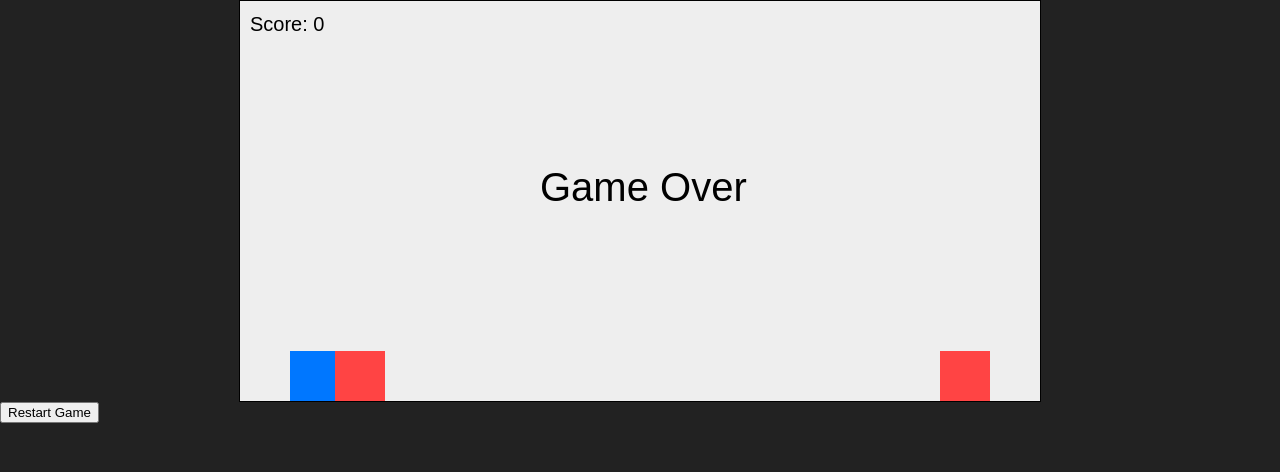
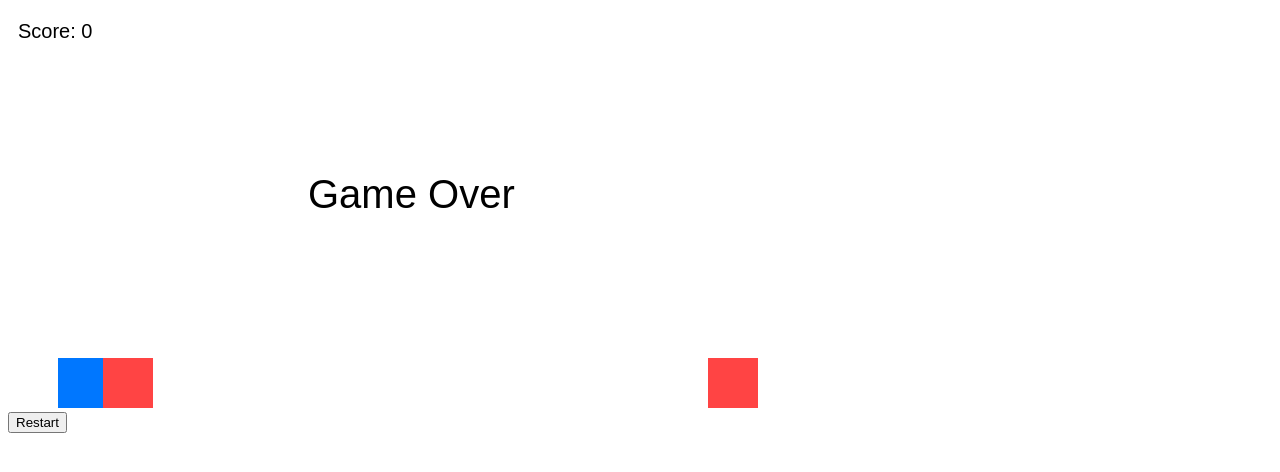
Before and after one commit to Asim0096/jump-games, a plain HTML site: page index.html in a window 1280 px wide. Drawn offline with Linux system fonts and the light colour scheme.

Commit message:
change some style

```diff
--- a/index.html
+++ b/index.html
@@ -2,14 +2,11 @@
 <html lang="en">
 <head>
   <meta charset="UTF-8">
-  <title>Platformer Game</title>
-  <link rel="stylesheet" href="style.css">
-
+  <title>Jump Game</title>
 </head>
 <body>
- <canvas id="gameCanvas" width="800" height="400" style="border:1px solid #000;"></canvas>
-  <button id="restartBtn">Restart Game</button>
-
+  <canvas id="gameCanvas" width="800" height="400"></canvas>
+  <button id="restartBtn">Restart</button>
   <script src="game.js"></script>
 </body>
 </html>
--- a/style.css
+++ b/style.css
@@ -12,9 +12,33 @@ canvas {
 restartBtn {
     display: none;
     position: absolute;
-    top: 180px; /* غيّر حسب مكان canvas */
-    left: 370px; /* غيّر حسب مكان canvas */
+    top: 180px;
+    left: 370px;
     padding: 10px 20px;
     font-size: 16px;
     cursor: pointer;
 }
+    body {
+      margin: 0;
+      overflow: hidden;
+      background-color: #87ceeb;
+    }
+    canvas {
+      display: block;
+      margin: auto;
+      background: url('backgr.jpg') no-repeat center center;
+      background-size: cover;
+    }
+    #restartBtn {
+      display: none;
+      position: absolute;
+      top: 180px;
+      left: 370px;
+      padding: 10px 20px;
+      font-size: 16px;
+      cursor: pointer;
+      background-color: #28a745;
+      color: white;
+      border: none;
+      border-radius: 8px;
+    }
```
Also changed, not shown: backgr.jpg (added).
